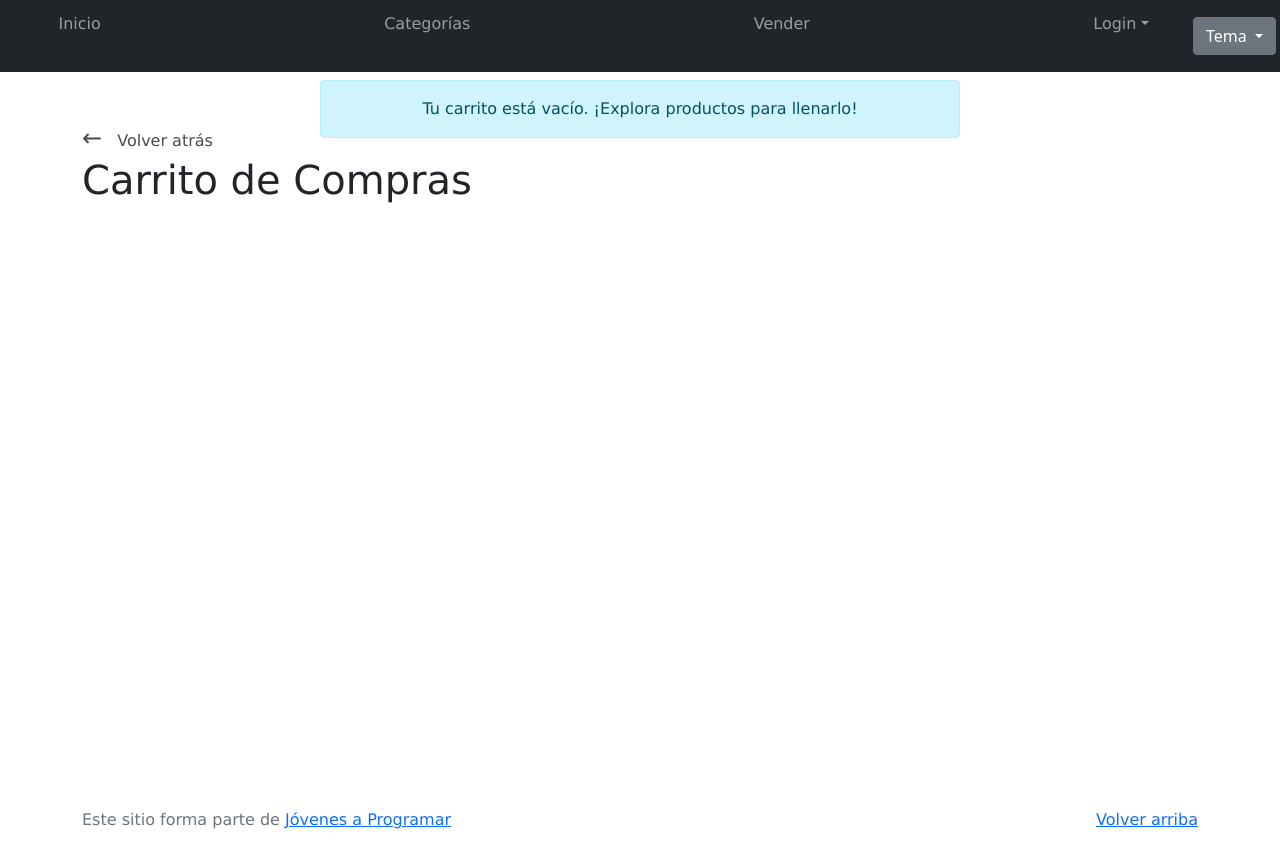
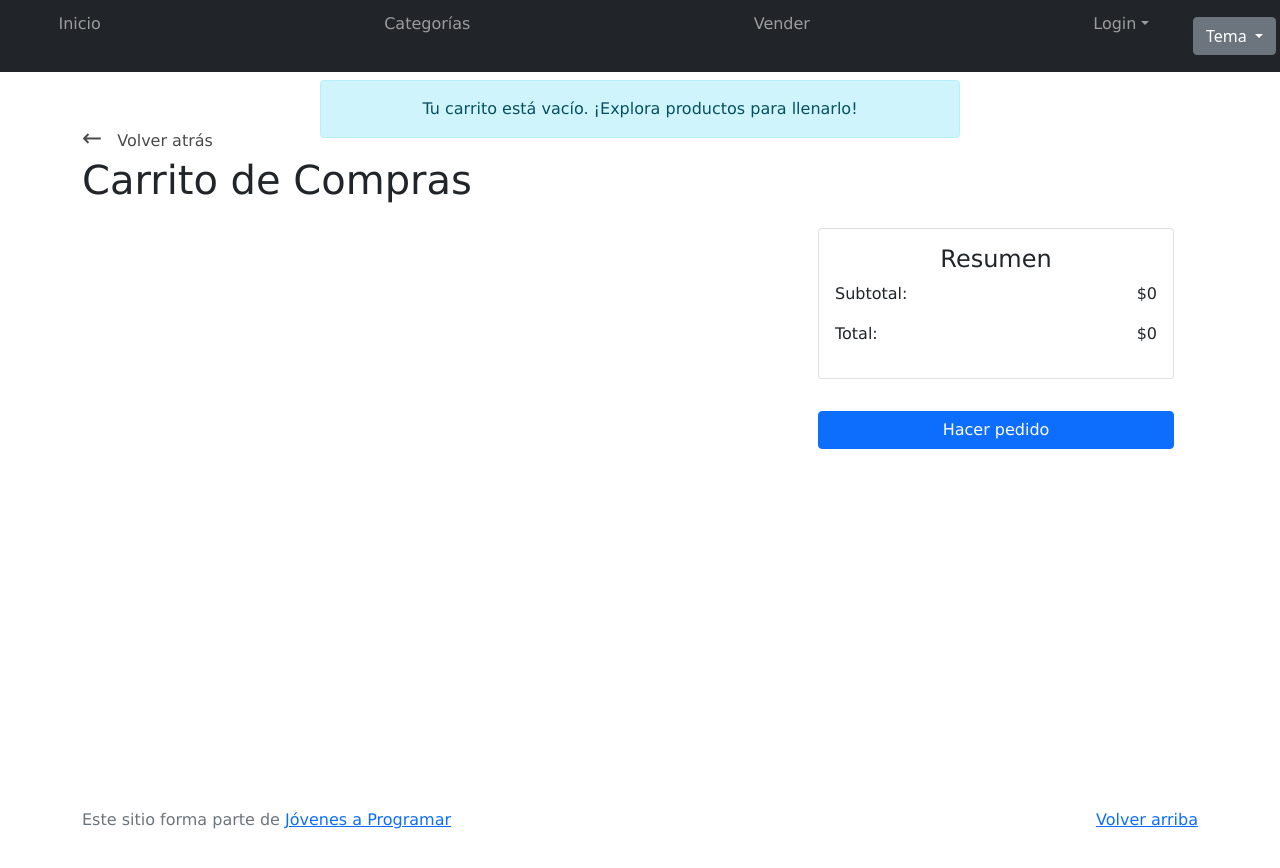
Before and after one commit to stefi1211/Proyecto_Final, a plain HTML site: page cart.html in a window 1280 px wide. Drawn offline with Linux system fonts and the light colour scheme.

Commit message:
actualización carrito de compras

```diff
--- a/cart.html
+++ b/cart.html
@@ -78,15 +78,29 @@
     </a>
     <h1 class="mb-4">Carrito de Compras</h1>
 
-    <div id="cart-message" class="alert alert-info text-center" role="alert" style="display: none;">
-      Tu carrito está vacío. ¡Explora productos para llenarlo!
+      <div id="cart-message" class="alert alert-info text-center" role="alert" style="display: none;">
+        Tu carrito está vacío. ¡Explora productos para llenarlo!
+      </div>
+
+       <div class="row">
+        <div class="row col-12 col-md-8" id="cart-items">
+        </div>
+
+      <div class="col-12 col-md-4">
+        <div class="card mb-3 p-3" id="cart-summary">
+          <h4 class="card-title text-center">Resumen</h4>
+          <div class="d-flex justify-content-between">
+            <p>Subtotal:</p>
+            <p id="subtotal"></p>
+          </div>
+          <div class="d-flex justify-content-between">
+            <p>Total:</p>
+            <p id="total"></p>
+          </div>
+        </div>
+        <button class="btn btn-primary w-100 mt-3"  id="place-order">Hacer pedido</button>
+      </div>
     </div>
-
-    <div class="row" id="cart-items"></div>
-
-
-
-
   </main>
 
   <footer class="text-muted">
--- a/js/cart.js
+++ b/js/cart.js
@@ -1,25 +1,30 @@
-
-  document.addEventListener("DOMContentLoaded", function () {
-    const cartItemsContainer = document.getElementById("cart-items");
-    const cartMessage = document.getElementById("cart-message");
+document.addEventListener('DOMContentLoaded', function () {
+  const cartItemsContainer = document.getElementById('cart-items');
+  const cartMessage = document.getElementById('cart-message');
+  const subtotalElement = document.getElementById('subtotal');
+  const totalElement = document.getElementById('total');
 
   function renderCartItems() {
-      const cart = JSON.parse(localStorage.getItem("cart")) || [];
-      cartItemsContainer.innerHTML = ""; // Limpiar el contenedor
+    const cart = JSON.parse(localStorage.getItem('cart')) || [];
+    cartItemsContainer.innerHTML = ''; // Limpiar el contenedor
 
     if (cart.length === 0) {
-        cartMessage.style.display = "block"; // Mostrar mensaje si el carrito está vacío
+      cartMessage.style.display = 'block'; // Mostrar mensaje si el carrito está vacío
+      subtotalElement.innerText = '$0';
+      totalElement.innerText = '$0';
     } else {
-        cartMessage.style.display = "none"; // Ocultar mensaje si hay productos en el carrito
-
+      cartMessage.style.display = 'none'; // Ocultar mensaje si hay productos en el carrito
+      let total = 0;
 
       cart.forEach((product) => {
         const { id, name, price, currency, image, quantity } = product;
+        const productSubtotal = price * quantity;
+        total += productSubtotal;
 
         // tarjeta del producto
-          const productCard = document.createElement("div");
-          productCard.classList.add("card", "mb-3", "mx-2");
-          productCard.style.width = "18rem";
+        const productCard = document.createElement('div');
+        productCard.classList.add('card', 'mb-3', 'mx-2');
+        productCard.style.width = '25rem';
         productCard.innerHTML = `
             <img src="${image}" class="img-fluid pt-2" alt="${name}" style="height: 150px; object-fit: cover;">
             <div class="card-body">
@@ -37,28 +42,30 @@
           `;
         cartItemsContainer.appendChild(productCard);
       });
+      subtotalElement.innerText = `$${total}`;
+      totalElement.innerText = `$${total}`;
     }
     updateCartCount();
   }
 
-    cartItemsContainer.addEventListener("click", function (e) {
-      const cart = JSON.parse(localStorage.getItem("cart")) || [];
-      const productId = e.target.getAttribute("data-id");
+  cartItemsContainer.addEventListener('click', function (e) {
+    const cart = JSON.parse(localStorage.getItem('cart')) || [];
+    const productId = e.target.getAttribute('data-id');
 
-      if (e.target.dataset.action === "remove") {
-        const updatedCart = cart.filter(item => item.id !== productId);
-        localStorage.setItem("cart", JSON.stringify(updatedCart));
+    if (e.target.dataset.action === 'remove') {
+      const updatedCart = cart.filter((item) => item.id !== productId);
+      localStorage.setItem('cart', JSON.stringify(updatedCart));
       renderCartItems(); // Volver a renderizar el carrito
-      } else if (e.target.dataset.action === "increase") {
-        const product = cart.find(item => item.id === productId);
+    } else if (e.target.dataset.action === 'increase') {
+      const product = cart.find((item) => item.id === productId);
       if (product) product.quantity += 1; // Aumentar cantidad
-        localStorage.setItem("cart", JSON.stringify(cart));
+      localStorage.setItem('cart', JSON.stringify(cart));
       renderCartItems(); // Volver a renderizar el carrito
-      } else if (e.target.dataset.action === "decrease") {
-        const product = cart.find(item => item.id === productId);
+    } else if (e.target.dataset.action === 'decrease') {
+      const product = cart.find((item) => item.id === productId);
       if (product && product.quantity > 1) {
         product.quantity -= 1; // Disminuir cantidad
-          localStorage.setItem("cart", JSON.stringify(cart));
+        localStorage.setItem('cart', JSON.stringify(cart));
         renderCartItems(); // Volver a renderizar el carrito
       }
     }
```
Also changed, not shown: js/product-info.js (+12 -7 lines). Lines whose indentation alone changed are shown as unchanged.
